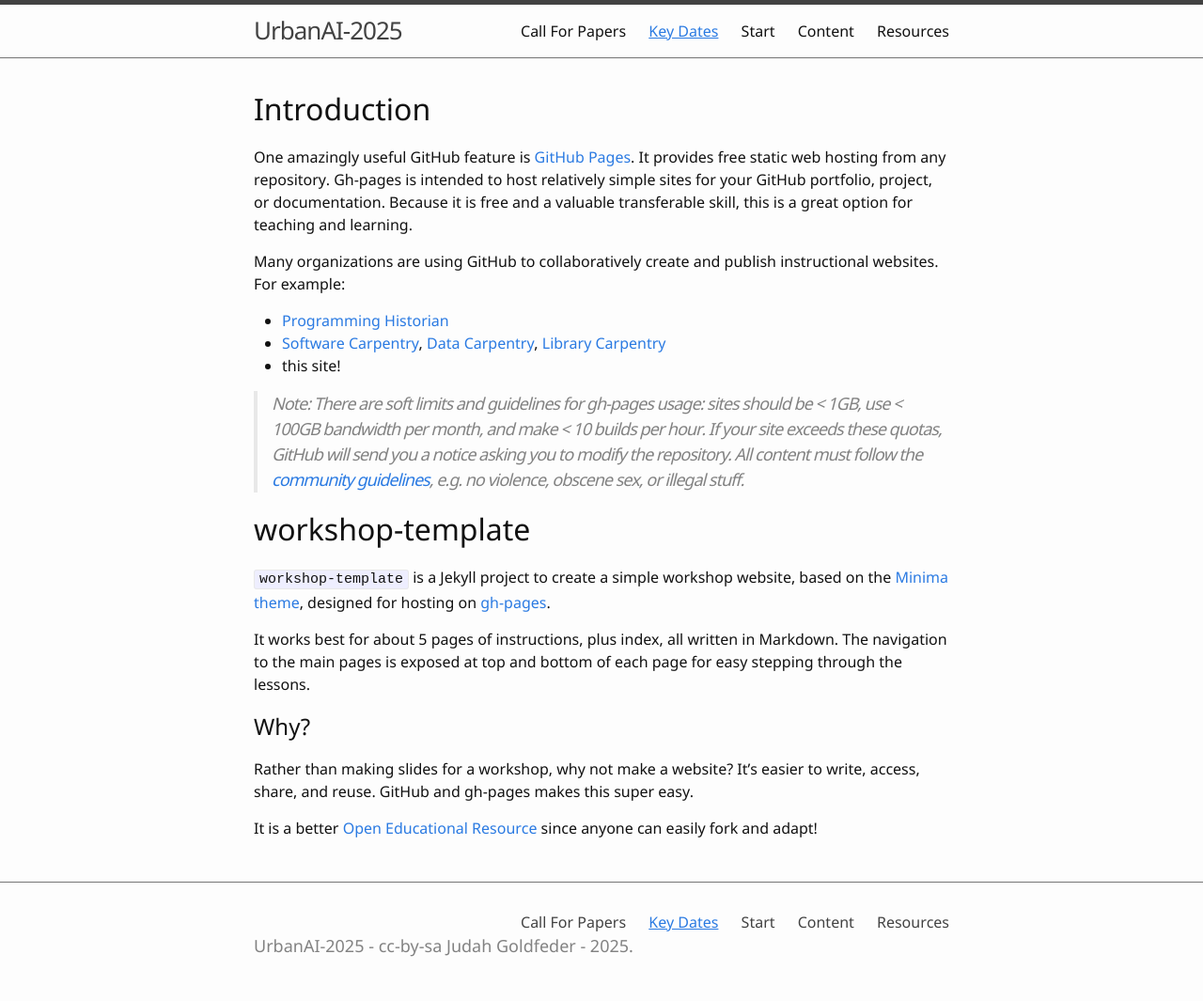
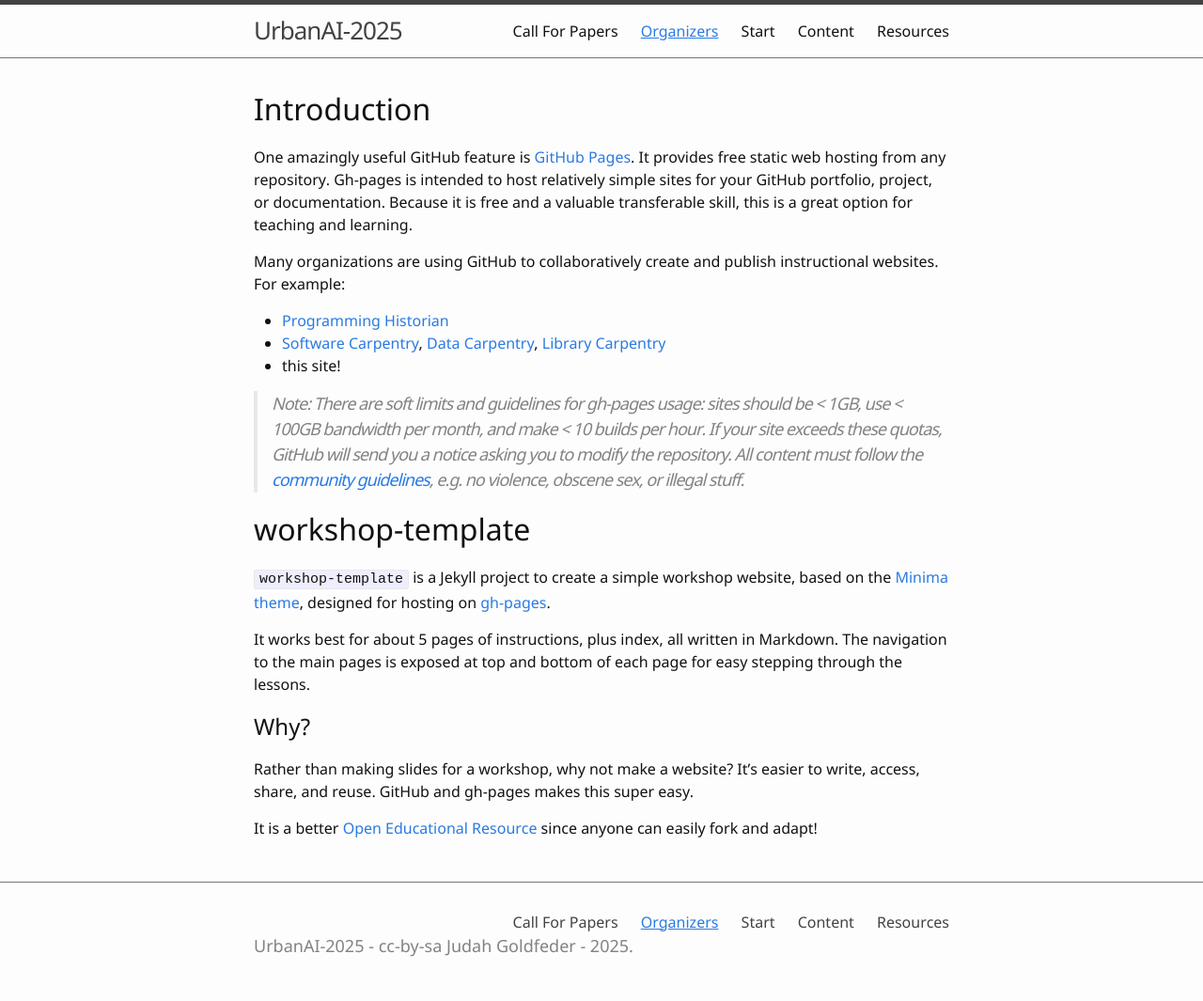
Before and after one commit to urbanAI2025/urbanAI2025.github.io, a Jekyll site: the page built from 1-organizers.md, in a window 1280 px wide. Shown: the whole page at 94% size. Built offline with Jekyll 4.4.1, drawn with Linux system fonts in a browser that asks for light colours.

Commit message:
Update and rename 1-dates.md to 1-organizers.md

```diff
--- a/1-dates.md
+++ b/1-organizers.md
@@ -1,5 +1,5 @@
 ---
-title: Key Dates
+title: Organizers
 nav: true
 ---
 
```
